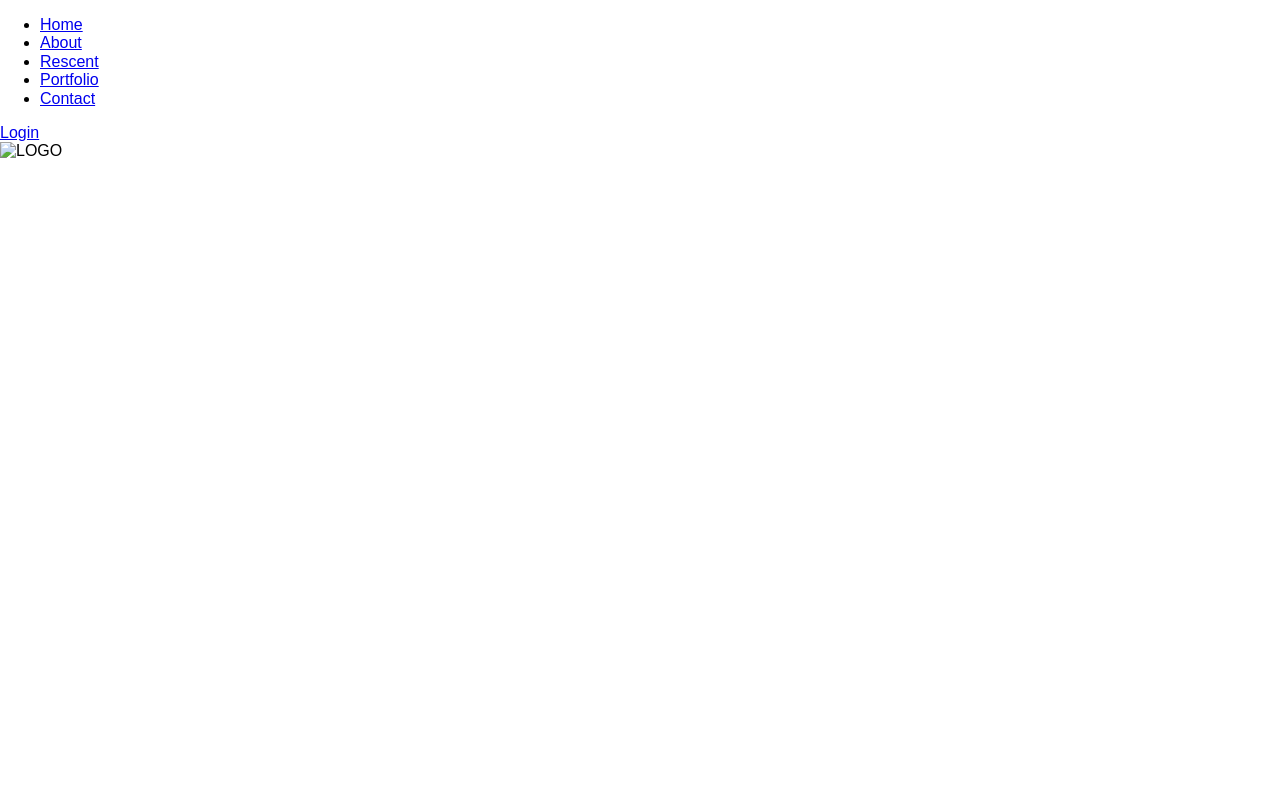
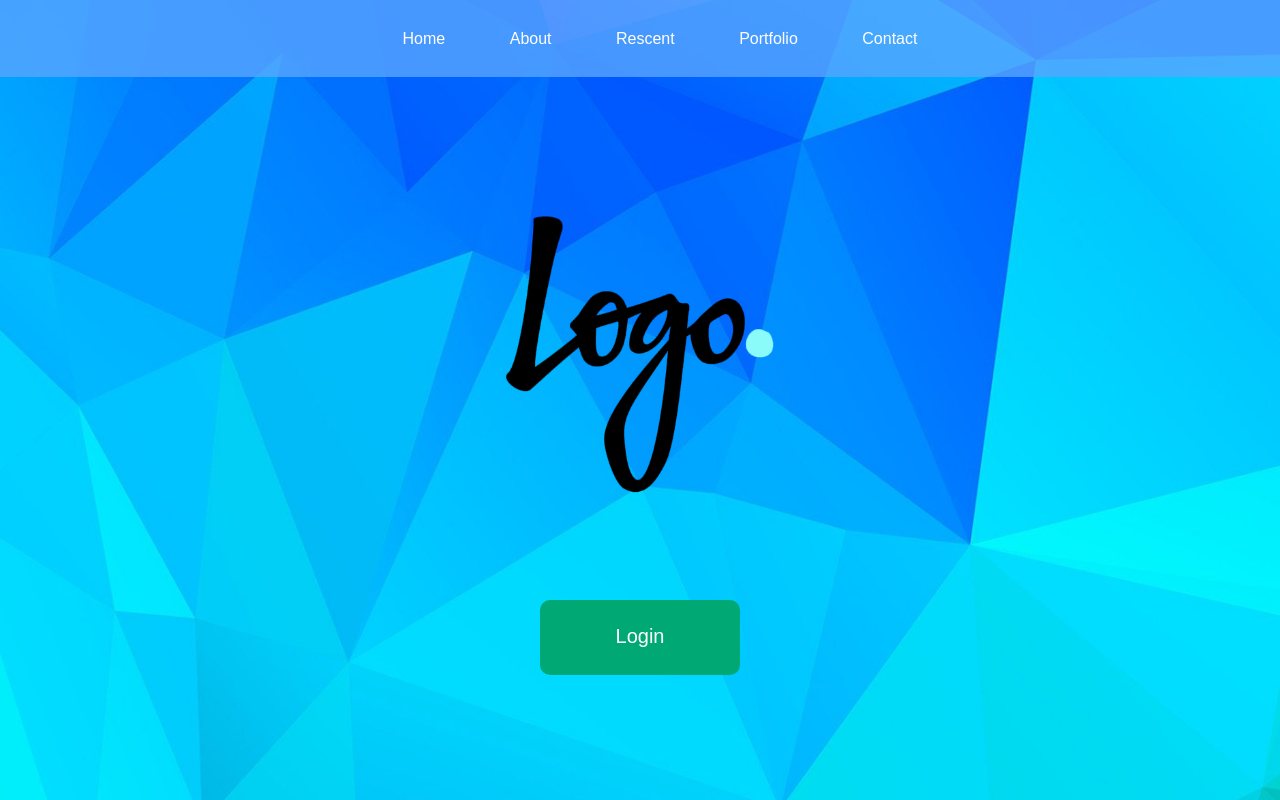
Before and after one commit to BeerDRinker/ModalMenu, a plain HTML site: page public/index.html in a window 1280 px wide. Drawn offline with Linux system fonts and the light colour scheme.

Commit message:
almost complete

```diff
--- a/public/css/style.css
+++ b/public/css/style.css
@@ -401,3 +401,86 @@ template {
  */
 [hidden] {
   display: none; }
+
+body {
+  height: 100vh;
+  background: url("../img/background.jpg") center center no-repeat;
+  background-size: cover; }
+
+.main-nav {
+  position: fixed;
+  width: 100%;
+  top: 0;
+  background: rgba(88, 165, 255, 0.8);
+  padding: 30px 0 29px 0; }
+  .main-nav ul {
+    list-style: none;
+    margin: 0;
+    text-align: center; }
+    .main-nav ul li {
+      display: inline-block; }
+    .main-nav ul a {
+      padding: 30px 30px 30px 30px;
+      color: #fff;
+      text-decoration: none;
+      text-align: center;
+      transition: background 0.3s; }
+      .main-nav ul a:hover {
+        background: rgba(100, 100, 240, 0.5); }
+
+main .index-logo {
+  padding-top: 200px;
+  margin: 0 auto;
+  width: 300px;
+  height: 300px;
+  background: url("../img/logo.png") bottom center no-repeat;
+  background-size: contain; }
+
+main .login-button {
+  width: 200px;
+  text-align: center;
+  margin: 0 auto; }
+  main .login-button a {
+    padding-top: 25px;
+    display: block;
+    background: rgba(0, 165, 100, 0.9);
+    margin-top: 100px;
+    width: 200px;
+    height: 50px;
+    border-radius: 10px;
+    outline: none;
+    border: 0;
+    transition: background 0.3s;
+    color: #fff;
+    text-decoration: none;
+    font-size: 20px; }
+    main .login-button a:hover {
+      cursor: pointer;
+      background: rgba(219, 83, 30, 0.7); }
+
+.modal:before {
+  content: '';
+  position: fixed;
+  display: none;
+  background-color: rgba(0, 0, 0, 0.8);
+  top: 0;
+  left: 0;
+  height: 100%;
+  width: 100%; }
+
+.modal:target:before {
+  display: block; }
+
+.modal-container {
+  top: 30vh;
+  position: fixed;
+  background-color: #fff;
+  width: 70%;
+  max-width: 500px;
+  left: 50%;
+  padding: 20px;
+  border-radius: 10px;
+  transform: translate(-50%, -200vh); }
+
+.modal:target .modal-container {
+  transform: translate(-50%, 0); }
--- a/public/index.html
+++ b/public/index.html
@@ -36,20 +36,30 @@
                         <li><a href="#">Portfolio</a></li>
                         <li><a href="#">Contact</a></li>
                     </ul>
-                    <div class="login-block">
-                        <a href="#" class="login">Login</a>
-                    </div>
                 </nav>
             </div>
         </header>
 
     <main class="container">
         <div class="index-logo">
-            <img src="./img/logo.png" alt="LOGO">
         </div>
 
         <div class="login-button">
+            <a href="#login">Login</a>
+        </div>
 
+        <div class="modal" id="login">
+            <div class="modal-container">
+                <p>
+                    Lorem ipsum dolor sit amet, consectetur adipisicing elit. Sed asperiores cupiditate consequuntur sequi at esse, et dolore corporis illum dolorum totam eligendi perferendis animi quisquam, quam molestias, qui nam, adipisci ipsam explicabo! Omnis aperiam, nesciunt aspernatur       repellat architecto esse eum unde adipisci ad sit blanditiis sint, molestias nulla in inventore!
+                </p>
+                <form class="modal-submit" action="submit">
+                    <input class="modal-login" type="text">
+                    <input class="modal-password" type="text">
+                    <input class="modal-login-button" type="submit" value="Login">
+                </form>
+                <a href="#">Close</a>
+            </div>
         </div>
 
     </main>
```
Also changed, not shown: public/img/background.jpg (added), public/img/logo.png (added).
